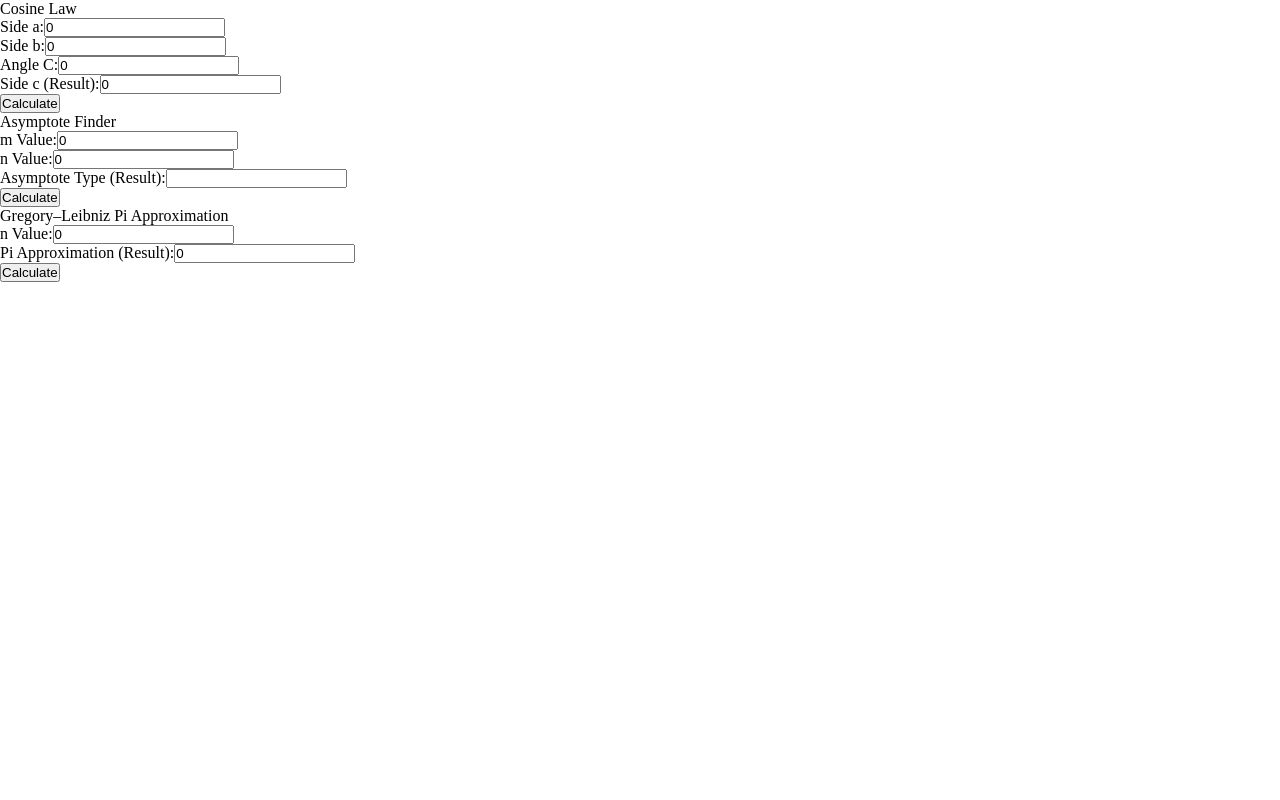
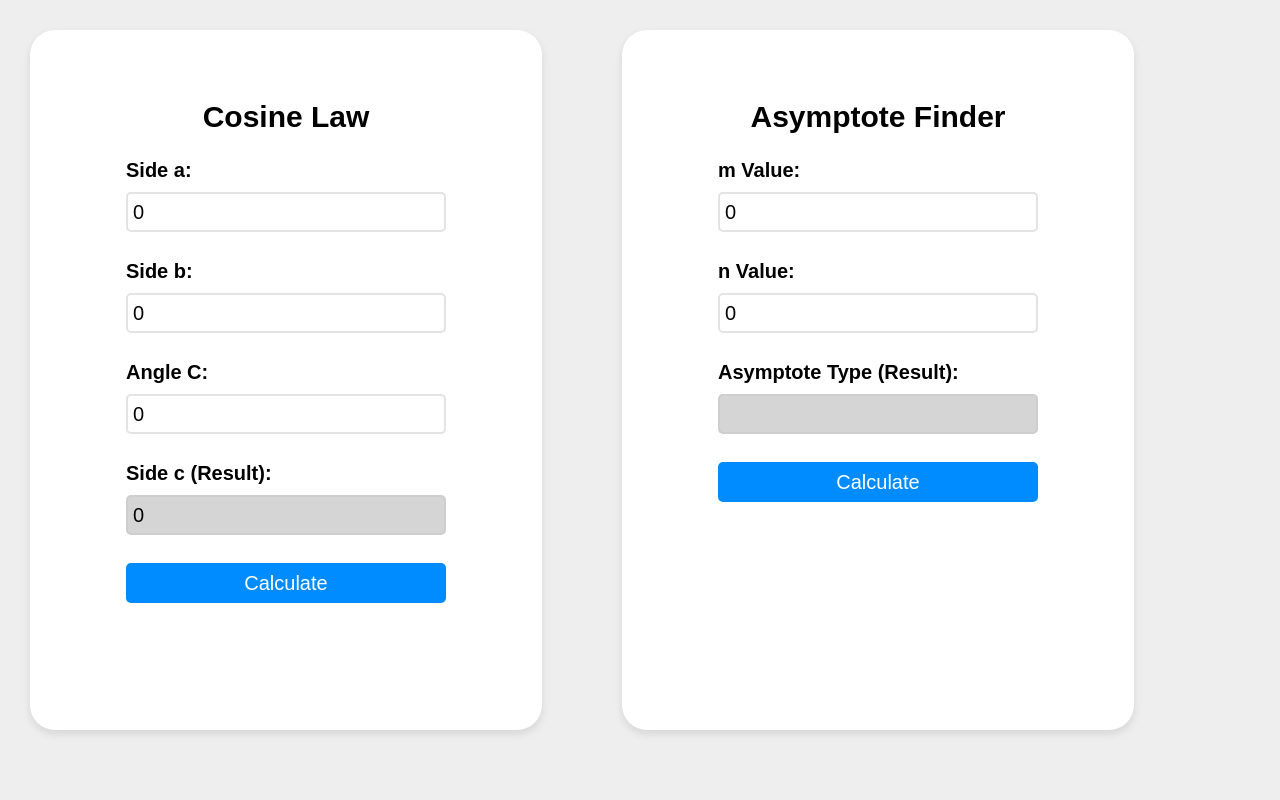
Before and after one commit to Alex-Liu-0704/ics3u-a4-vue-asymptote-finder-cosine-law-gregory-leibniz-pi-solver, a Vue app in the folder Assignment 4/: page / in a window 1280 px wide. Shown: the top 800 px of the page. Built offline with nearby package versions, Linux system fonts and the light colour scheme.

Commit message:
added css to each component

```diff
--- a/Assignment 4/src/App.vue
+++ b/Assignment 4/src/App.vue
@@ -13,4 +13,13 @@ import GregoryLeibnizPi from "./components/GregoryLeibnizPi.vue";
 </template>
 
 <style scoped>
+.calculator-container {
+  font-family: Arial, Helvetica, sans-serif;
+  background-color: rgb(238, 238, 238);
+  display: flex;
+  justify-content: flex-start;
+  flex-wrap: wrap;
+  gap: 10vh;
+  padding: 30px;
+}
 </style>
--- a/Assignment 4/src/components/AsymptoteFinder.vue
+++ b/Assignment 4/src/components/AsymptoteFinder.vue
@@ -37,4 +37,65 @@ function asymptoteFinder() {
 </template>
 
 <style scoped>
+form {
+  background-color: rgb(255, 255, 255);
+  display: flex;
+  flex-direction: column;
+  align-items: center;
+  padding-top: 70px;
+  width: 40vw;
+  min-height: 650px;
+  max-height: 700px;
+  min-width: 350px;
+  height: 100vh;
+  text-align: center;
+  border-radius: 25px;
+  box-shadow: 0 4px 8px rgba(0, 0, 0, 0.1);
+}
+
+p {
+  font-size: 30px;
+  font-weight: bold;
+  max-width: 300px;
+  padding-bottom: 15px;
+}
+
+label {
+  font-size: 20px;
+  font-weight: bold;
+  padding-top: 10px;
+  display: inline-block;
+  text-align: left;
+  width: 25vw;
+}
+
+input, button{
+  width: 25vw;
+  min-width: 200px;
+  height: 7vh;
+  max-height: 40px;
+  margin-top: 10px;
+  border-radius: 5px;
+  border: 2px solid rgba(200, 200, 200, 0.5);
+  padding: 5px;
+  font-size: 20px;
+}
+
+input[readonly] {
+  background-color: rgba(128, 128, 128, 0.329);
+  text-align: left;
+  display: flex;
+  align-items: center;
+  justify-content: flex-start;
+}
+
+button {
+  border: 2px solid rgba(200, 200, 200, 0);
+  background-color: rgb(0, 140, 255);
+  color: white;
+}
+
+button:hover {
+  background-color: rgb(0, 89, 255);
+}
 </style>
--- a/Assignment 4/src/components/CosineLaw.vue
+++ b/Assignment 4/src/components/CosineLaw.vue
@@ -31,4 +31,65 @@ function cosineLaw() {
 </template>
 
 <style scoped>
+form {
+  background-color: rgb(255, 255, 255);
+  display: flex;
+  flex-direction: column;
+  align-items: center;
+  padding-top: 70px;
+  width: 40vw;
+  min-height: 650px;
+  max-height: 700px;
+  min-width: 350px;
+  height: 100vh;
+  text-align: center;
+  border-radius: 25px;
+  box-shadow: 0 4px 8px rgba(0, 0, 0, 0.1);
+}
+
+p {
+  font-size: 30px;
+  font-weight: bold;
+  max-width: 300px;
+  padding-bottom: 15px;
+}
+
+label {
+  font-size: 20px;
+  font-weight: bold;
+  padding-top: 10px;
+  display: inline-block;
+  text-align: left;
+  width: 25vw;
+}
+
+input, button{
+  width: 25vw;
+  min-width: 200px;
+  height: 7vh;
+  max-height: 40px;
+  margin-top: 10px;
+  border-radius: 5px;
+  border: 2px solid rgba(200, 200, 200, 0.5);
+  padding: 5px;
+  font-size: 20px;
+}
+
+input[readonly] {
+  background-color: rgba(128, 128, 128, 0.329);
+  text-align: left;
+  display: flex;
+  align-items: center;
+  justify-content: flex-start;
+}
+
+button {
+  border: 2px solid rgba(200, 200, 200, 0);
+  background-color: rgb(0, 140, 255);
+  color: white;
+}
+
+button:hover {
+  background-color: rgb(0, 89, 255);
+}
 </style>
--- a/Assignment 4/src/components/GregoryLeibnizPi.vue
+++ b/Assignment 4/src/components/GregoryLeibnizPi.vue
@@ -25,4 +25,65 @@ function piApproximation() {
 </template>
 
 <style scoped>
+form {
+  background-color: rgb(255, 255, 255);
+  display: flex;
+  flex-direction: column;
+  align-items: center;
+  padding-top: 70px;
+  width: 40vw;
+  min-height: 650px;
+  max-height: 700px;
+  min-width: 350px;
+  height: 100vh;
+  text-align: center;
+  border-radius: 25px;
+  box-shadow: 0 4px 8px rgba(0, 0, 0, 0.1);
+}
+
+p {
+  font-size: 30px;
+  font-weight: bold;
+  max-width: 300px;
+  padding-bottom: 15px;
+}
+
+label {
+  font-size: 20px;
+  font-weight: bold;
+  padding-top: 10px;
+  display: inline-block;
+  text-align: left;
+  width: 25vw;
+}
+
+input, button{
+  width: 25vw;
+  min-width: 200px;
+  height: 7vh;
+  max-height: 40px;
+  margin-top: 10px;
+  border-radius: 5px;
+  border: 2px solid rgba(200, 200, 200, 0.5);
+  padding: 5px;
+  font-size: 20px;
+}
+
+input[readonly] {
+  background-color: rgba(128, 128, 128, 0.329);
+  text-align: left;
+  display: flex;
+  align-items: center;
+  justify-content: flex-start;
+}
+
+button {
+  border: 2px solid rgba(200, 200, 200, 0);
+  background-color: rgb(0, 140, 255);
+  color: white;
+}
+
+button:hover {
+  background-color: rgb(0, 89, 255);
+}
 </style>
```
